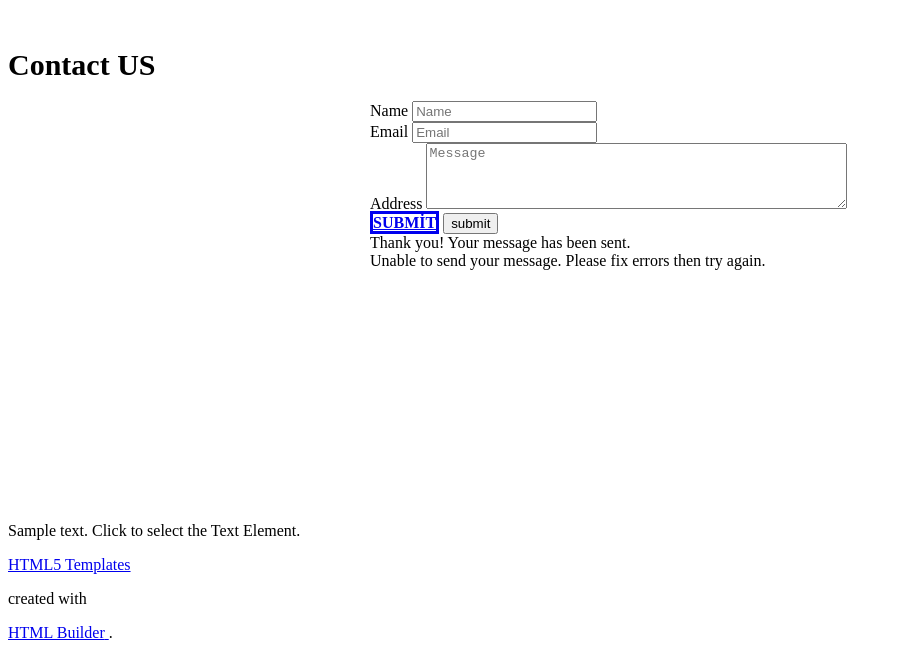
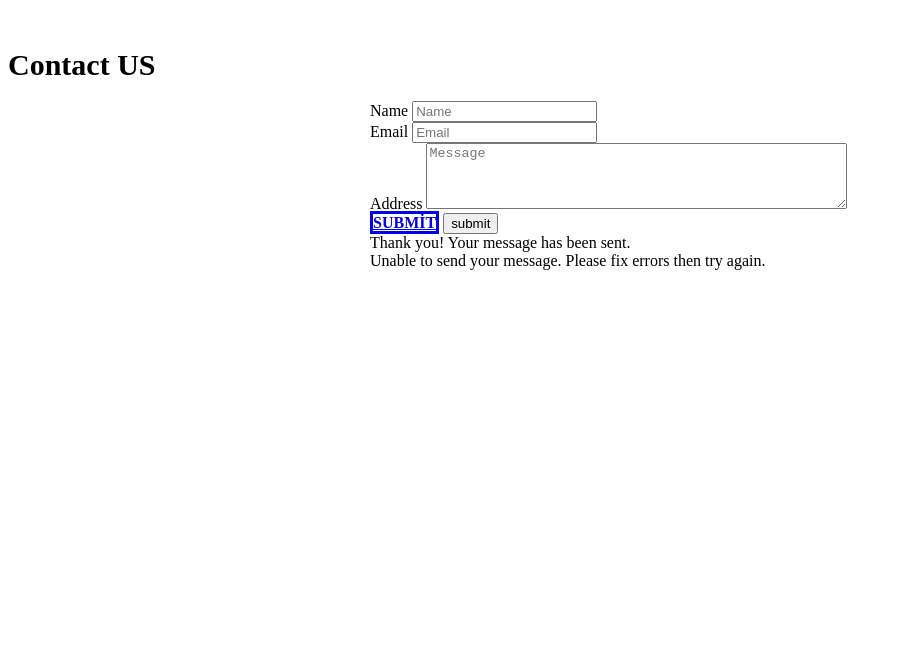
Before and after one commit to S3yduna/seyduna.github.io, a plain HTML site: page Mourn-Shop.html in a window 1280 px wide. Shown: the part 3343-3993 px from the top of the page, without its empty margins (0-902 px from the left). After the commit the page ends 3857 px from the top, so only its background shows below. Drawn offline with Linux system fonts and the light colour scheme; a web font is replaced by a local one.

Commit message:
Update Mourn-Shop.html

```diff
--- a/Mourn-Shop.html
+++ b/Mourn-Shop.html
@@ -103,19 +103,5 @@
     </section>
 
 
-    <footer class="u-align-center u-clearfix u-footer u-grey-80 u-footer" id="sec-b7f2"><div class="u-clearfix u-sheet u-sheet-1">
-        <p class="u-small-text u-text u-text-variant u-text-1" data-lang-en="Sample text. Click to select the Text Element.">Sample text. Click to select the Text Element.</p>
-      </div></footer>
-    <section class="u-backlink u-clearfix u-grey-80">
-      <a class="u-link" href="https://nicepage.com/html5-template" target="_blank">
-        <span>HTML5 Templates</span>
-      </a>
-      <p class="u-text">
-        <span>created with</span>
-      </p>
-      <a class="u-link" href="https://nicepage.com/html-website-builder" target="_blank">
-        <span>HTML Builder</span>
-      </a>.
-    </section>
 
 </body></html>
```
